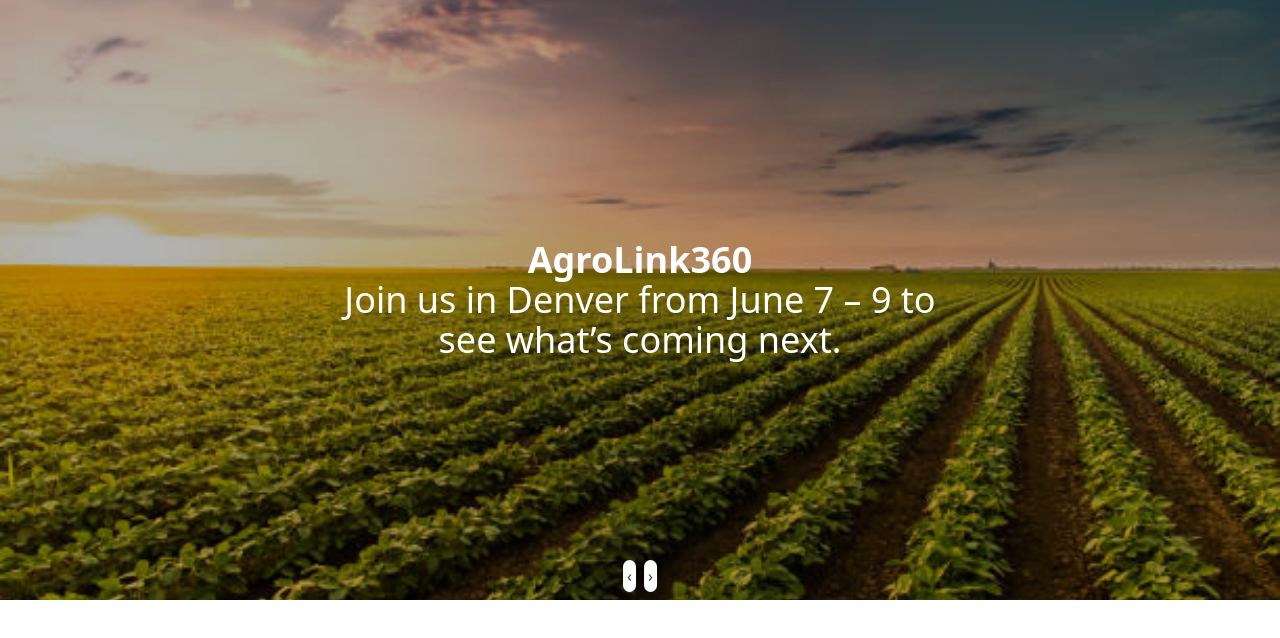
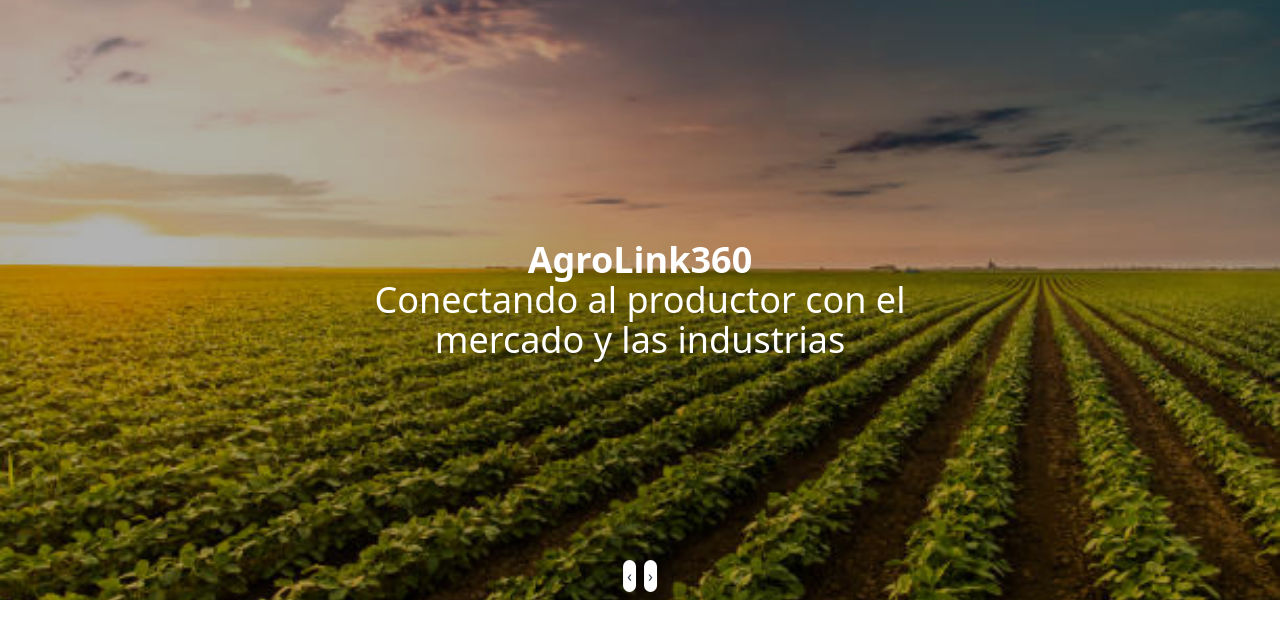
Before and after one commit to hernanfloresramirez1987/agrolink360, an Angular app: page / in a window 1280 px wide. Shown: the top 638 px of the page. Built offline with nearby package versions, Linux system fonts and the light colour scheme.

Commit message:
Agregando github actions

```diff
--- a/package.json
+++ b/package.json
@@ -6,6 +6,7 @@
     "start": "ng serve",
     "build": "ng build",
     "watch": "ng build --watch --configuration development",
+    "build:prod": "ng build --configuration=production --base-href=/agrolink360/",
     "test": "ng test"
   },
   "private": true,
--- a/src/app/core/pages/common/banner/banner.component.html
+++ b/src/app/core/pages/common/banner/banner.component.html
@@ -1,7 +1,4 @@
-<div
-  class="relative isolate flex justify-center items-center text-center overflow-hidden bg-cover bg-center h-[200px] sm:h-[300px] md:h-[400px] lg:h-[500px] xl:h-[600px] transition-all duration-700 ease-in-out"
-  [ngStyle]="{'background-image': 'url(' + banners[currentIndex].image + ')'}"
->
+<div class="relative isolate flex justify-center items-center text-center overflow-hidden bg-cover bg-center h-[200px] sm:h-[300px] md:h-[400px] lg:h-[500px] xl:h-[600px] transition-all duration-700 ease-in-out" [ngStyle]="{'background-image': 'url(' + banners[currentIndex].image + ')'}" >
   <div class="absolute inset-0 bg-black opacity-30 z-0"></div>
 
   <!-- Contenido centrado -->
--- a/src/app/core/pages/common/banner/banner.component.ts
+++ b/src/app/core/pages/common/banner/banner.component.ts
@@ -14,17 +14,25 @@
     {
       image: 'imgs/banners/banner-1.jpg',
       title: 'AgroLink360',
-      text: 'Join us in Denver from June 7 – 9 to see what’s coming next.',
+      text: 'Conectando al productor con el mercado y las industrias',
+      //agrandar el tamano de la letra
+      textStyle: 'text-4xl font-bold',
+      //centrar el texto
+      textAlign: 'center',
+      //color del texto
+      textColor: 'white',
+      //color del fondo
+      backgroundColor: 'black',
     },
     {
       image: 'imgs/banners/banner-2.jpg',
       title: 'La mejor plataforma para tu negocio',
-      text: 'Discover the future of agriculture.',
+      text: 'Descubra el futuro de la agricultura.',
     },
     {
       image: 'imgs/banners/banner-3.jpg',
-      title: 'Conectando al productor con el mercado',
-      text: 'Learn about innovations in sustainability.',
+      title: 'Conectando al productor con el mercado y las industrias',
+      text: 'La red que une al productor con supermercados, tiendas y más.',
     }
   ];
 
```
